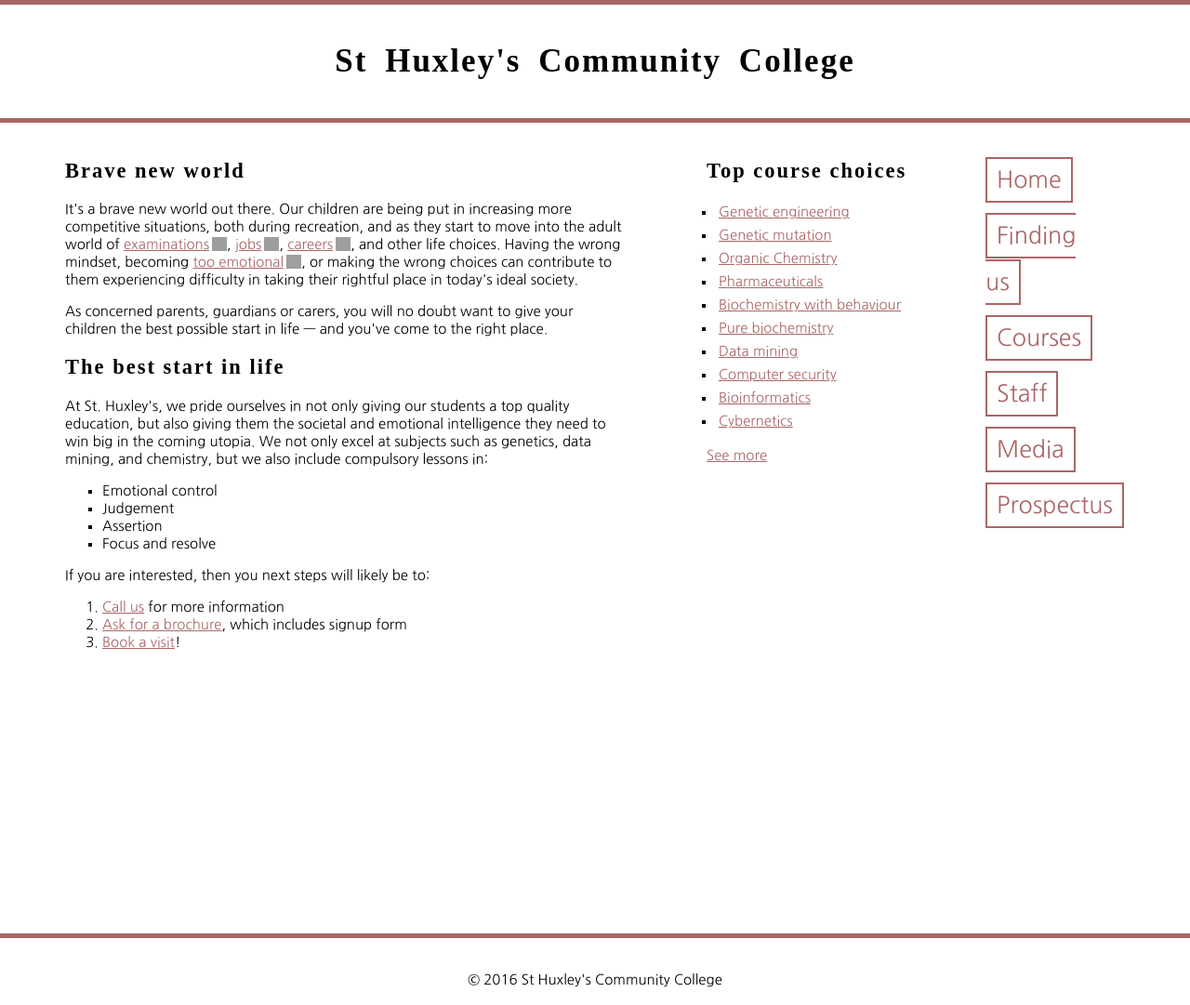
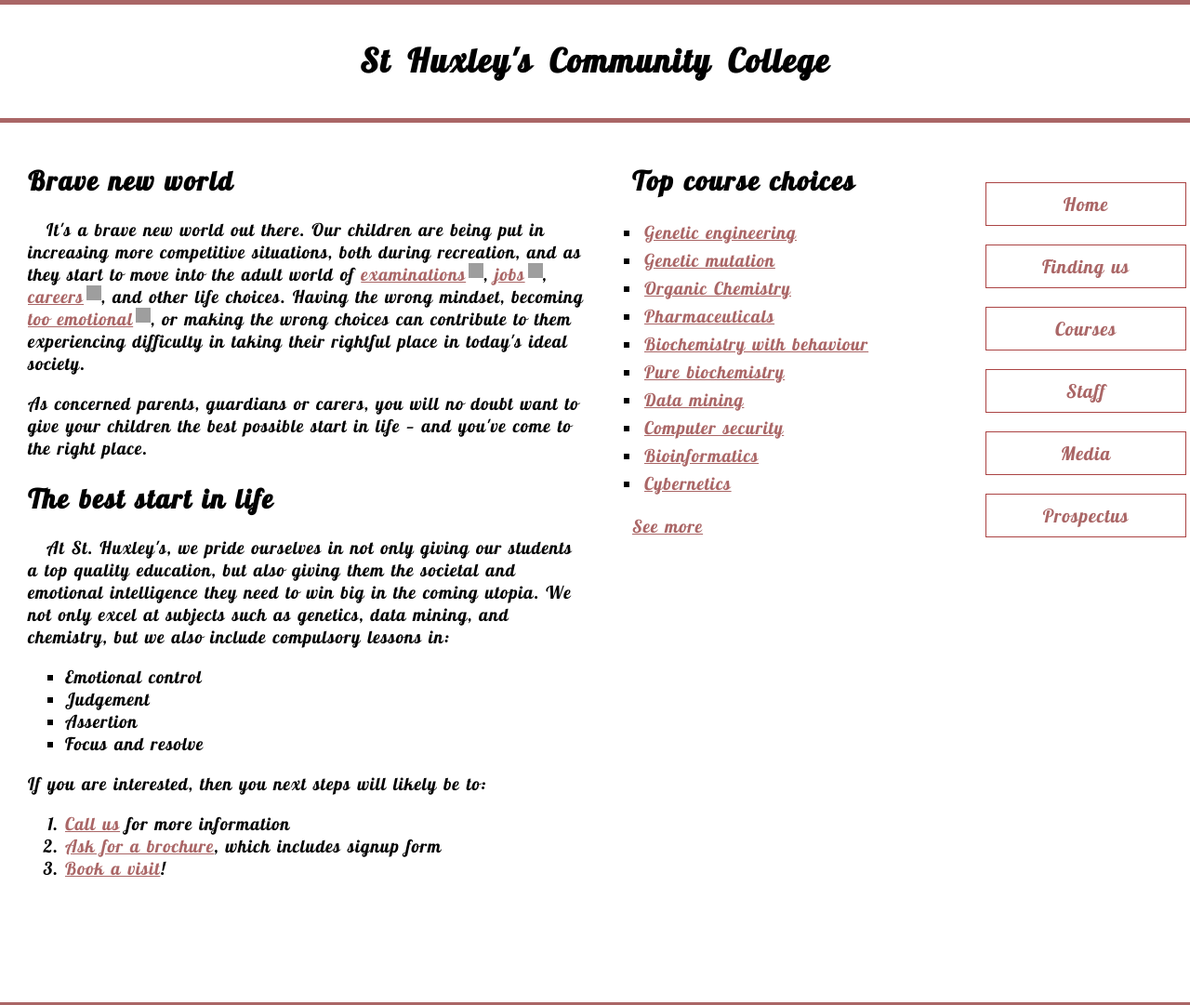
Before and after one commit to krasnovdanial/School-Page, a plain HTML site: page index.html in a window 1280 px wide. Shown: the top 1081 px of the page at 93% size. Drawn offline with Linux system fonts and the light colour scheme; grey boxes are pictures that could not be loaded; a web font is replaced by a local one.

Commit message:
Add files via upload

```diff
--- a/css/style.css
+++ b/css/style.css
@@ -1,5 +1,5 @@
+
 /* General setup */
-
 * {
   box-sizing: border-box;
 }
@@ -8,12 +8,10 @@ body {
   margin: 0 auto;
   min-width: 1000px;
   max-width: 1400px;
-  font-size: 15px;
-  font-family: 'Nanum Gothic', sans-serif;
+  font-family: 'Lobster', cursive;
 }
 
 /* Layout */
-
 section {
   float: left;
   width: 50%;
@@ -39,81 +37,101 @@ header, section, aside, nav, footer {
 }
 
 /* header and footer */
-
 header, footer {
   border-top: 5px solid #a66;
   border-bottom: 5px solid #a66;
 }
 
 /* WRITE YOUR CODE BELOW HERE */
+html {
+  font-size: 10px;
+}
+
+body {
+  font-size: 1.9rem;
+  letter-spacing: 0.05em;
+  word-spacing: 0.1em;
+}
+
+section h2+p {
+  text-indent: 2rem;
+}
+
 h1 {
   text-align: center;
-  font-family: 'Ibarra Real Nova', serif;
   line-height: 35px;
   font-size: 35px;
   letter-spacing: 2px;
   word-spacing: 8px;
 }
+
 h2 {
-  font-family: 'Ibarra Real Nova', serif;
   letter-spacing: 2px;
 }
 
 .section {
-  margin: 0 50px 0 50px;
+  margin: 0 10px 0 10px;
 }
+
 a {
   outline: 0;
 }
- a:link {
+
+a:link,
+a:visited {
   color: #a66;
 }
 
-a:visited{
-  color: #a66;
+a:hover {
+  color: #047004;
+  text-decoration: none;
+  border-color: : #047004;
 }
 
- a:focus{
-  color: #a66;
-  text-decoration: none;
+a:active {
+  color: #E1402B;
 }
 
- a:hover {
-  color: #a66;
-  text-decoration: none;
-}
-
- a:active {
-  color: #E1402B;
-}
 .info a {
   background: url('https://mdn.mozillademos.org/files/12982/external-link-52.png') no-repeat 100% 0;
   background-size: 16px 16px;
   padding-right: 19px;
 }
+
 .list li {
   list-style-type: square;
   width: auto;
   position: relative;
   right: 30px;
   padding: 3px;
+  margin-right: 39px;
+}
 
+nav ul {
+  list-style: none;
+  padding: 0;
 }
-.nav li {
+
+nav li {
+  text-align: center;
+  margin-bottom: 2rem;
+}
+
+nav a {
   display: block;
-  width: 80px;
+  padding: 1rem;
+  border: 1px solid #AB4444;
+  text-decoration: none;
+  font-size: 2rem;
   position: relative;
-  left: 250px;
-  bottom: 400px;
-  line-height: 2;
-  font-size: 25px;
-  margin: 10px;
+  left: 380px;
+  bottom: 460px;
 }
-.nav li a{
-  border: 2px solid #a66;
-  text-align: center;
-  text-decoration: none;
-  padding: 10px;
+
+nav a:hover,
+nav a:focus {
+  color: #047004;
+  border: 1px solid #047004;
 }
 
 ul {
--- /dev/null
+++ b/css/stylesheet.css
@@ -0,0 +1,36 @@
+/*! Generated by Font Squirrel (https://www.fontsquirrel.com) on January 24, 2020 */
+
+
+
+@font-face {
+    font-family: 'rubikblack';
+    src: url('rubik-black-webfont.woff2') format('woff2'),
+         url('rubik-black-webfont.woff') format('woff');
+    font-weight: normal;
+    font-style: normal;
+
+}
+
+
+
+
+@font-face {
+    font-family: 'rubikbold';
+    src: url('rubik-bold-webfont.woff2') format('woff2'),
+         url('rubik-bold-webfont.woff') format('woff');
+    font-weight: normal;
+    font-style: normal;
+
+}
+
+
+
+
+@font-face {
+    font-family: 'rubikregular';
+    src: url('rubik-regular-webfont.woff2') format('woff2'),
+         url('rubik-regular-webfont.woff') format('woff');
+    font-weight: normal;
+    font-style: normal;
+
+}
--- a/index.html
+++ b/index.html
@@ -3,7 +3,7 @@
   <head>
     <meta charset="utf-8">
     <title>St Huxley's Community College</title>
-    <link href="https://fonts.googleapis.com/css?family=Ibarra+Real+Nova:400,700|Nanum+Gothic&display=swap" rel="stylesheet">
+    <link href="https://fonts.googleapis.com/css?family=Lobster&display=swap" rel="stylesheet">
     <link href="css/style.css" type="text/css" rel="stylesheet">
   </head>
   <body>
```
